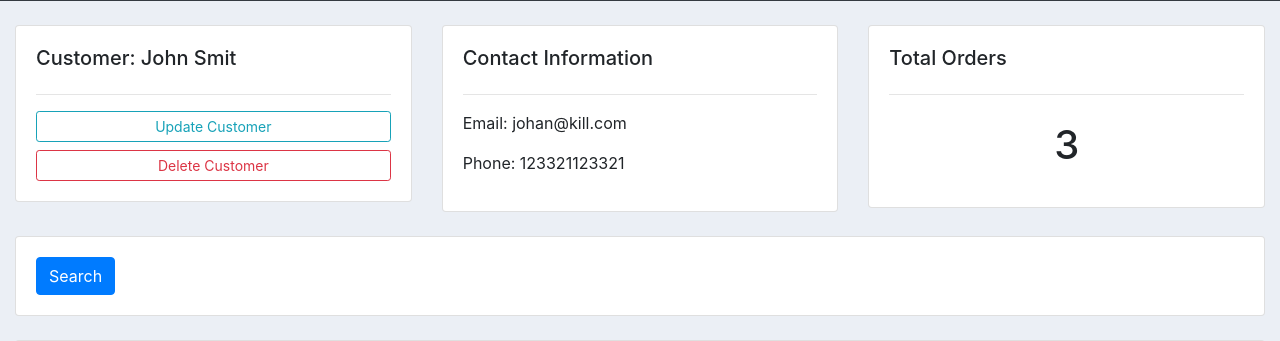
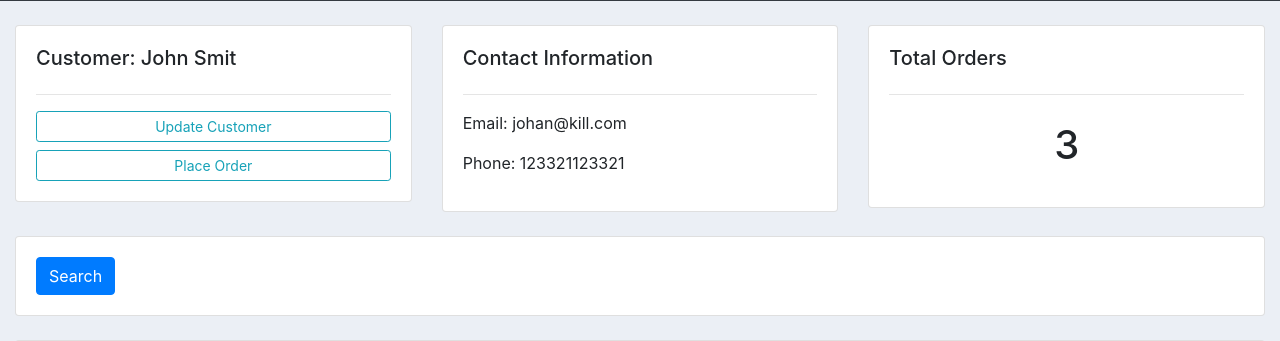
Before and after one commit to ItamiOMW/Customer-Management, a Django app: page /customer/1/ in a window 1280 px wide. Shown: the part 415-756 px from the top of the page. Run offline with Django 4.2, Linux system fonts and the light colour scheme; data comes from the database, SQL or seed files in the repository; both versions use the stored data as it was after the commit; some libraries are stand-ins or nearby versions.

Commit message:
Inline formset

```diff
--- a/accounts/templates/accounts/customer.html
+++ b/accounts/templates/accounts/customer.html
@@ -10,7 +10,7 @@
             <h5>Customer: {{customer.name}}</h5>
             <hr>
             <a class="btn btn-outline-info  btn-sm btn-block" href="">Update Customer</a>
-            <a class="btn btn-outline-danger  btn-sm btn-block" href="">Delete Customer</a>
+            <a class="btn btn-outline-info  btn-sm btn-block" href="{% url 'create_order' customer.id %}">Place Order</a>
 
         </div>
     </div>
--- a/accounts/templates/accounts/dashboard.html
+++ b/accounts/templates/accounts/dashboard.html
@@ -36,7 +36,6 @@
 		<h5>LAST 5 ORDERS</h5>
 		<hr>
 		<div class="card card-body">
-			<a class="btn btn-primary  btn-sm btn-block" href="{% url 'create_order' %}">Create Order</a>
 			<table class="table table-sm">
 				<tr>
 					<th>Product</th>
--- a/accounts/urls.py
+++ b/accounts/urls.py
@@ -7,7 +7,7 @@ urlpatterns = [
     path('products/', views.products, name="products"),
     path('customer/<str:primary_key>/', views.customer, name="customer"),
 
-    path('create_order/', views.create_order, name="create_order"),
+    path('create_order/<str:primary_key>/', views.create_order, name="create_order"),
     path('update_order/<str:primary_key>/', views.update_order, name="update_order"),
     path('delete_order/<str:primary_key>/', views.delete_order, name="delete_order")
 ]
--- a/accounts/views.py
+++ b/accounts/views.py
@@ -1,3 +1,4 @@
+from django.forms import inlineformset_factory
 from django.shortcuts import render, redirect
 
 from .forms import OrderForm
@@ -39,17 +40,19 @@ def customer(request, primary_key):
     return render(request, 'accounts/customer.html', context)
 
 
-def create_order(request):
-    form = OrderForm()
+def create_order(request, primary_key):
+    OrderFormSet = inlineformset_factory(Customer, Order, fields=('product', 'status'), extra=10)
+
+    customer_entity = Customer.objects.get(id=primary_key)
+    form_set = OrderFormSet(queryset=Order.objects.none(), instance=customer_entity)
 
     if request.method == 'POST':
-        form = OrderForm(request.POST)
-        if form.is_valid():
-            form.save()
+        form_set = OrderFormSet(request.POST, instance=customer_entity)
+        if form_set.is_valid():
+            form_set.save()
             return redirect('/')
 
-    context = {'form': form}
-
+    context = {'form': form_set}
     return render(request, 'accounts/order_form.html', context)
 
 
@@ -69,7 +72,6 @@ def update_order(request, primary_key):
 
 
 def delete_order(request, primary_key):
-
     order = Order.objects.get(id=primary_key)
 
     if request.method == 'POST':
```
Also changed, not shown: accounts/templates/accounts/order_form.html (+10 -5 lines), db.sqlite3.
